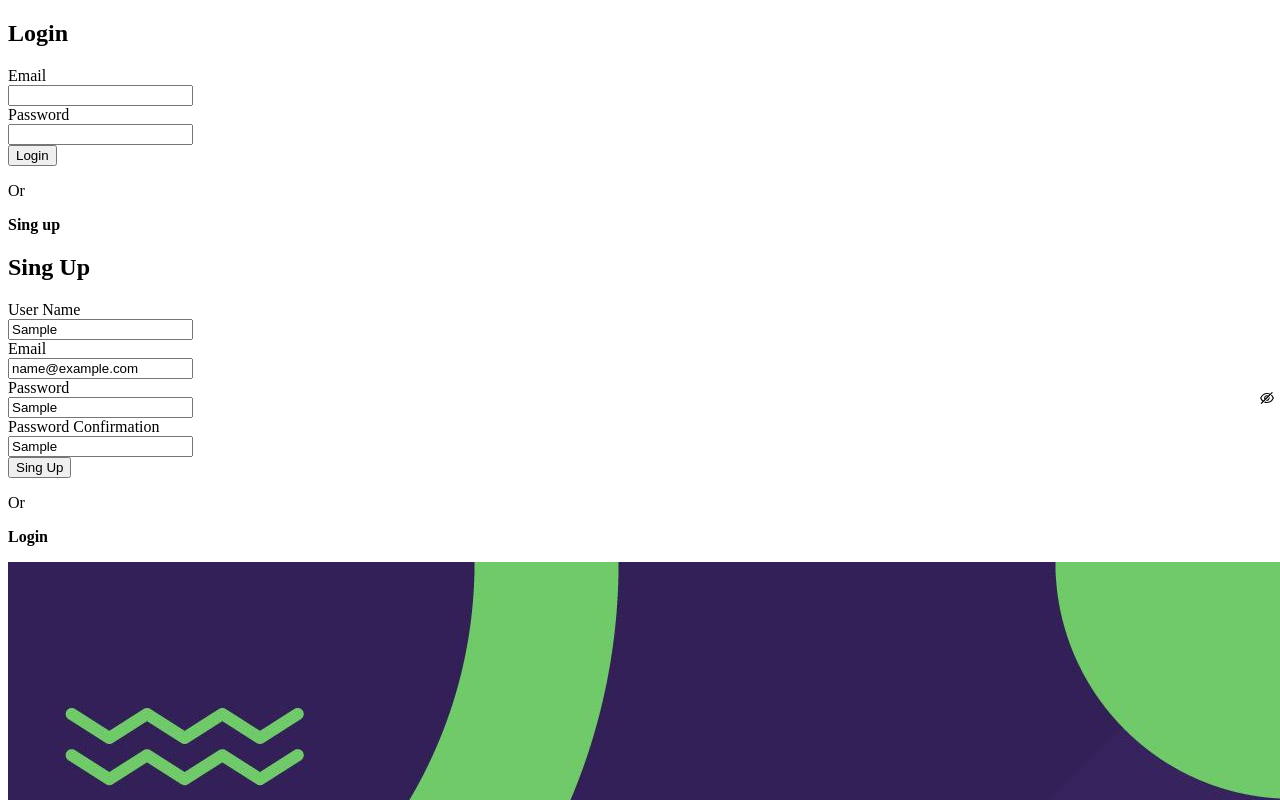
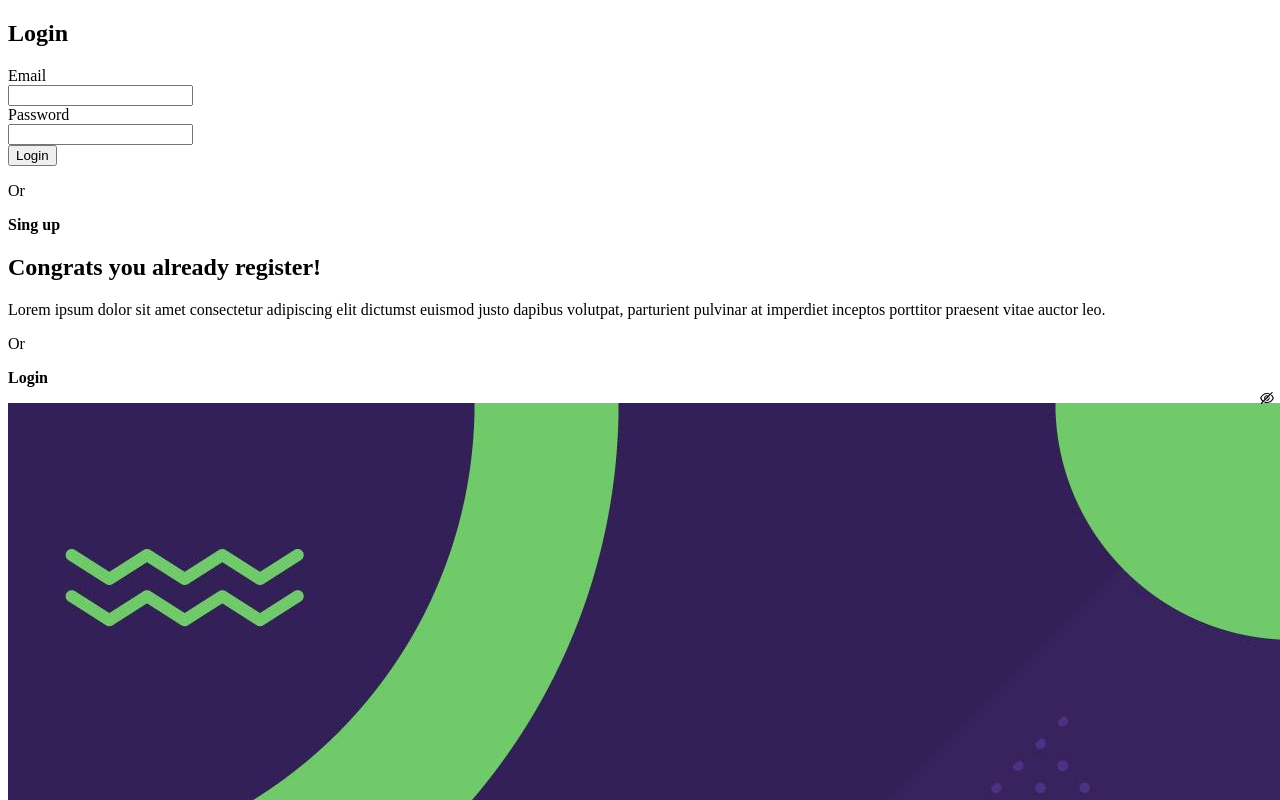
Before and after one commit to irontrooper7/login-register-form-app, a Next.js app: page / in a window 1280 px wide. Both pictures are taken after typing "Sample", "name@example.com", "Sample", "Sample" into the empty fields and a click on the button "Sing Up". Shown: the top 800 px of the page. Built offline with nearby package versions, Linux system fonts and the light colour scheme.

Commit message:
[add] submit message singup form

```diff
--- a/components/forms/SingUpForm.jsx
+++ b/components/forms/SingUpForm.jsx
@@ -1,4 +1,5 @@
 import { Formik, Form, Field } from 'formik';
+import { useState } from 'react';
 import * as Yup from 'yup';
 
 const DataUserSingUpSchema = Yup.object().shape({
@@ -15,13 +16,17 @@ const DataUserSingUpSchema = Yup.object().shape({
 });
 
 export default function SingUpForm() {
+	const [stateForm, setStateForm] = useState(true);
+	const [statusMessage, setStatusMessage] = useState({title: 'Congrats you already register!', message: 'Lorem ipsum dolor sit amet consectetur adipiscing elit dictumst euismod justo dapibus volutpat, parturient pulvinar at imperdiet inceptos porttitor praesent vitae auctor leo.'});
 	return (
 		<div className='form'>
+			{stateForm ?
 				<Formik
 					initialValues={{userName: '', email: '', password: ''}}
 					validationSchema={DataUserSingUpSchema}
 					onSubmit={values => {
 						console.log(values);
+						setStateForm(false);
 					}}
 				>
 					{({ errors, touched }) => (
@@ -65,6 +70,12 @@ export default function SingUpForm() {
 						</Form>
 					)}
 				</Formik>
+				:
+				<div className='success-message'>
+					<h2><strong>{statusMessage.title}</strong></h2>
+					<p>{statusMessage.message}</p>
+				</div>
+			}
 		</div>
 	)
 }
--- a/src/styles/base/base.sass
+++ b/src/styles/base/base.sass
@@ -14,6 +14,16 @@ h1
         font-weight: 700
         text-transform: uppercase
 
+h2
+    color: $white
+    font-size: 28px
+    font-weight: 400
+    font-family: 'Poppins', sans-serif
+    strong
+        color: $primary
+        font-weight: 700
+        text-transform: uppercase
+
 p
     color: $primary
     font-size: 16px
--- a/src/styles/components/form.sass
+++ b/src/styles/components/form.sass
@@ -10,3 +10,9 @@
                     fill: $primary
             .button
                 width: 100%
+    .success-message
+        h2
+            margin-bottom: 1rem
+            text-align: center
+        p
+            color: $secondary
```
Lines whose indentation alone changed are shown as unchanged.
